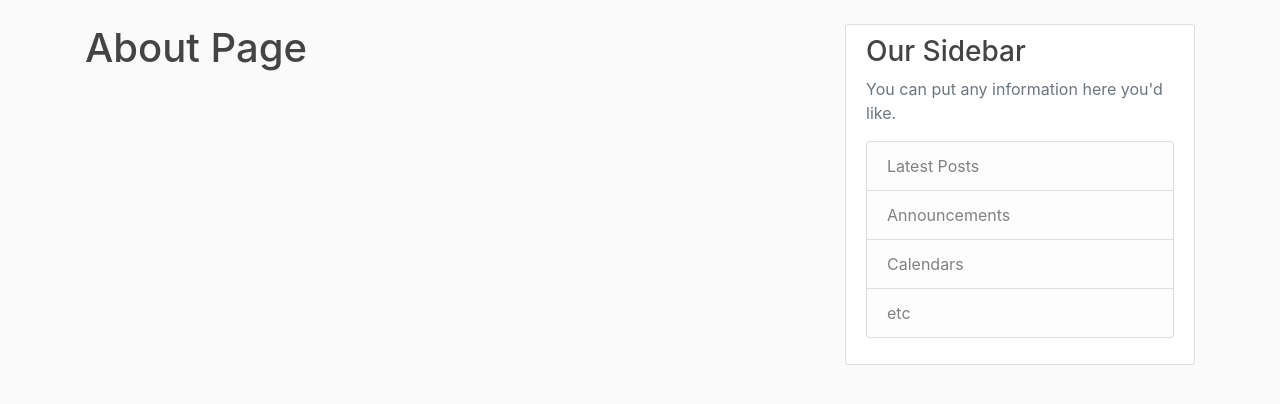
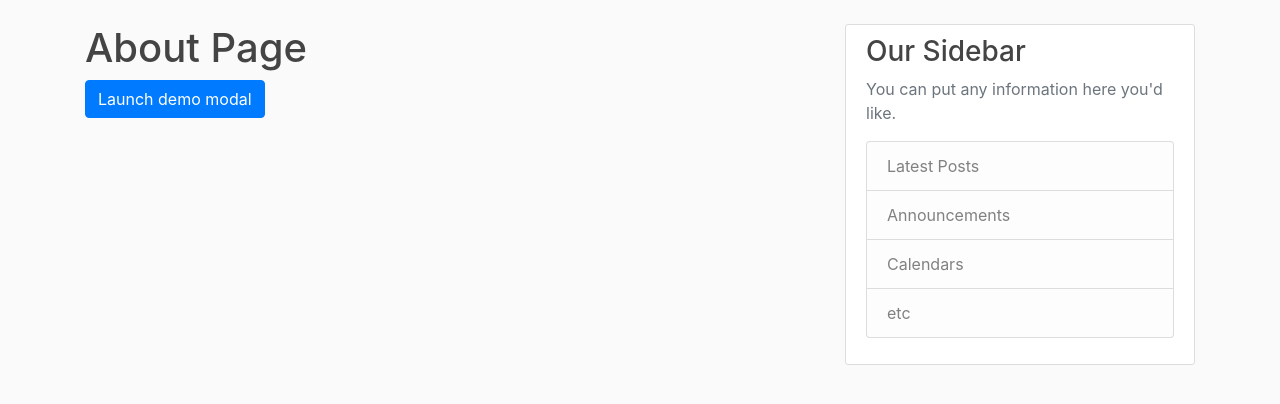
Before and after one commit to BassamxMednini/Website-mit-Python-Flask, a Flask app: page /about in a window 1280 px wide. Shown: the part 56-460 px from the top of the page. Run offline with Flask 2, Linux system fonts and the light colour scheme; some libraries are stand-ins or nearby versions.

Commit message:
Hinzufügen eines Modals (zum Testen)

```diff
--- a/templates/about.html
+++ b/templates/about.html
@@ -1,4 +1,29 @@
 {% extends "layout.html" %}
 {% block content %}
     <h1>About Page</h1>
+    <!-- Button trigger modal -->
+<button type="button" class="btn btn-primary" data-toggle="modal" data-target="#exampleModal">
+    Launch demo modal
+  </button>
+
+  <!-- Modal -->
+  <div class="modal fade" id="exampleModal" tabindex="-1" role="dialog" aria-labelledby="exampleModalLabel" aria-hidden="true">
+    <div class="modal-dialog" role="document">
+      <div class="modal-content">
+        <div class="modal-header">
+          <h5 class="modal-title" id="exampleModalLabel">Modal title</h5>
+          <button type="button" class="close" data-dismiss="modal" aria-label="Close">
+            <span aria-hidden="true">&times;</span>
+          </button>
+        </div>
+        <div class="modal-body">
+          ...
+        </div>
+        <div class="modal-footer">
+          <button type="button" class="btn btn-secondary" data-dismiss="modal">Close</button>
+          <button type="button" class="btn btn-primary">Save changes</button>
+        </div>
+      </div>
+    </div>
+  </div>
 {% endblock content %}
```
